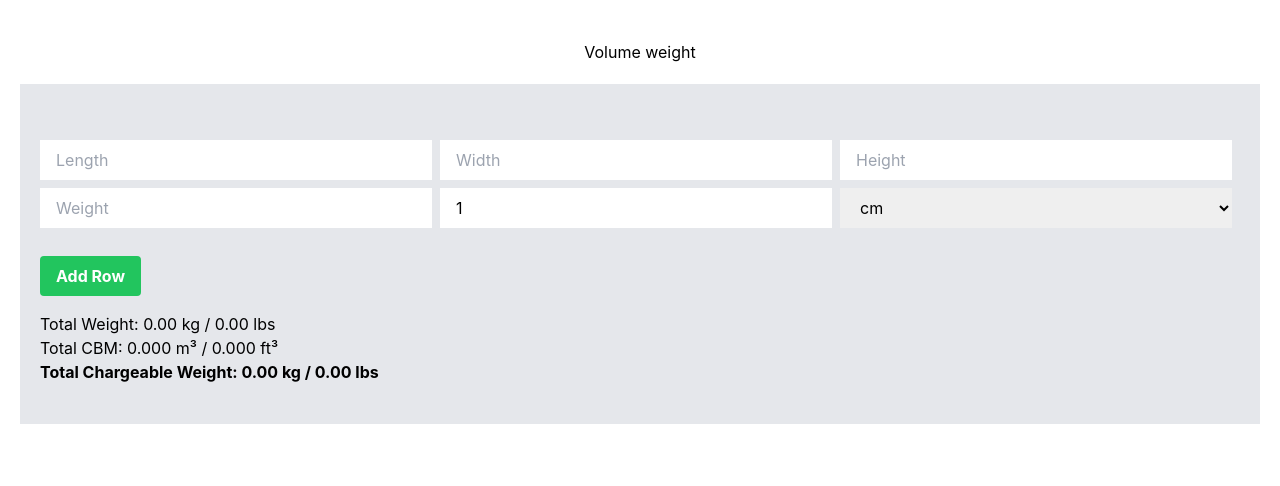
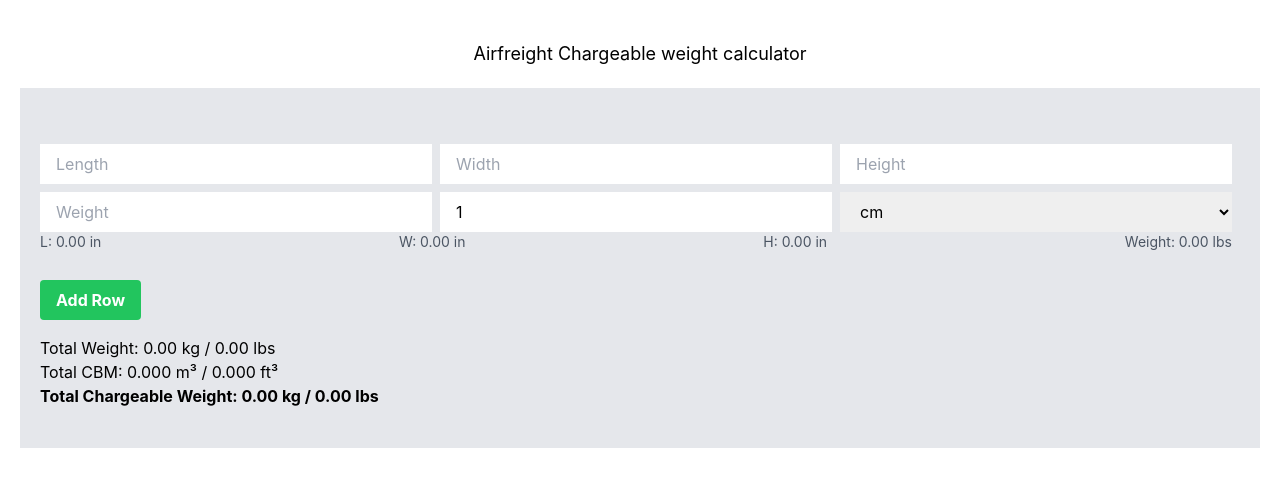
Before and after one commit to martinMr79/flyfrakt, a React (Create React App) app: page / in a window 1280 px wide. Shown: the top 486 px of the page. Built offline with nearby package versions, Linux system fonts and the light colour scheme.

Commit message:
code clean up

```diff
--- a/src/pages/calculator/index.jsx
+++ b/src/pages/calculator/index.jsx
@@ -1,17 +1,31 @@
-import React, { useState, useEffect } from 'react';
+import React, { useState } from 'react';
 
 function CustomGrid() {
   const [rows, setRows] = useState([{ length: '', width: '', height: '', weight: '', quantity: 1, unit: 'cm', volume: '' }]);
+  // eslint-disable-next-line
   const [conversionFactor, setConversionFactor] = useState(166.6);
 
-  const calculateVolume = (length, width, height, quantity, unit) => {
-    let convertedLength = unit === 'in' ? length * 2.54 : length; // Convert inches to cm
-    let convertedWidth = unit === 'in' ? width * 2.54 : width;
-    let convertedHeight = unit === 'in' ? height * 2.54 : height;
+  // Converts from centimeters to inches
+const convertCmToInches = (cm) => (cm / 2.54).toFixed(2);
 
-    const volume = (convertedLength * convertedWidth * convertedHeight) / 1000000; // cm to m3
-    return (volume * quantity).toFixed(3);
-  };
+// Converts from inches to centimeters
+const convertInchesToCm = (inches) => (inches * 2.54).toFixed(2);
+
+// Converts from kilograms to pounds
+const convertKgToLbs = (kg) => (kg * 2.20462).toFixed(2);
+
+// Converts from pounds to kilograms
+const convertLbsToKg = (lbs) => (lbs / 2.20462).toFixed(2);
+
+const calculateVolume = (length, width, height, quantity, unit) => {
+  let convertedLength = unit === 'in' ? convertInchesToCm(length) : length;
+  let convertedWidth = unit === 'in' ? convertInchesToCm(width) : width;
+  let convertedHeight = unit === 'in' ? convertInchesToCm(height) : height;
+
+  const volume = (convertedLength * convertedWidth * convertedHeight) / 1000000; // Convert to cubic meters
+  return (volume * quantity).toFixed(3);
+};
+
 
   const handleInputChange = (index, field, value) => {
     const newValue = field !== 'unit' && value < 0 ? 0 : value;
@@ -51,18 +65,16 @@ function CustomGrid() {
     setRows(rows.filter((_, idx) => idx !== index));
   };
 
-  const convertKgToLbs = (kg) => (kg * 2.20462).toFixed(2);
+
   const convertCubicMetersToCubicFeet = (cubicMeters) => (cubicMeters * 35.3147).toFixed(3);
 
   return (
     <div className="mx-auto max-w-screen-xl px-5 py-10 flex flex-col items-center">
-      <h1 className='text-center mb-5'>Volume weight</h1>
+      <h1 className='text-center mb-5 text-lg'>Airfreight Chargeable weight calculator</h1>
       <div className="bg-gray-200 w-full px-5 py-10">
       {rows.map((row, idx) => (
   <div key={idx} className="flex items-center mb-3">
-    {/* Container for the two rows of inputs */}
     <div className="flex flex-col flex-grow mr-2">
-      {/* First row with Length, Width, Height inputs */}
       <div className="flex mb-2 space-x-2  mt-4">
         <input
           type="number"
@@ -71,6 +83,7 @@ function CustomGrid() {
           onChange={(e) => handleInputChange(idx, 'length', e.target.value)}
           className="py-2 px-4 w-1/3"
         />
+
         <input
           type="number"
           placeholder="Width"
@@ -78,6 +91,7 @@ function CustomGrid() {
           onChange={(e) => handleInputChange(idx, 'width', e.target.value)}
           className="py-2 px-4 w-1/3"
         />
+
         <input
           type="number"
           placeholder="Height"
@@ -85,8 +99,9 @@ function CustomGrid() {
           onChange={(e) => handleInputChange(idx, 'height', e.target.value)}
           className="py-2 px-4 w-1/3"
         />
+
       </div>
-      {/* Second row with Weight, Quantity inputs, and Unit Selection Dropdown */}
+
       <div className="flex space-x-2">
         <input
           type="number"
@@ -95,6 +110,7 @@ function CustomGrid() {
           onChange={(e) => handleInputChange(idx, 'weight', e.target.value)}
           className="py-2 px-4 w-1/3"
         />
+
         <input
           type="number"
           placeholder="Quantity"
@@ -111,6 +127,12 @@ function CustomGrid() {
           <option value="in">in</option>
         </select>
       </div>
+      <div className="flex justify-between text-sm text-gray-600">
+      <span>L: {row.unit === 'cm' ? convertCmToInches(row.length) + ' in' : convertInchesToCm(row.length) + ' cm'}</span>
+      <span>W: {row.unit === 'cm' ? convertCmToInches(row.width) + ' in' : convertInchesToCm(row.width) + ' cm'}</span>
+      <span>H: {row.unit === 'cm' ? convertCmToInches(row.height) + ' in' : convertInchesToCm(row.height) + ' cm'}</span>
+      <span>Weight: {row.unit === 'cm' ? convertKgToLbs(row.weight) + ' lbs' : convertLbsToKg(row.weight) + ' kg'}</span>
+    </div>
     </div>
     {/* Delete Icon */}
     {rows.length > 1 && (
@@ -123,10 +145,6 @@ function CustomGrid() {
     )}
   </div>
 ))}
-
-
-
-
 
         <button
          onClick={addRow}
```
